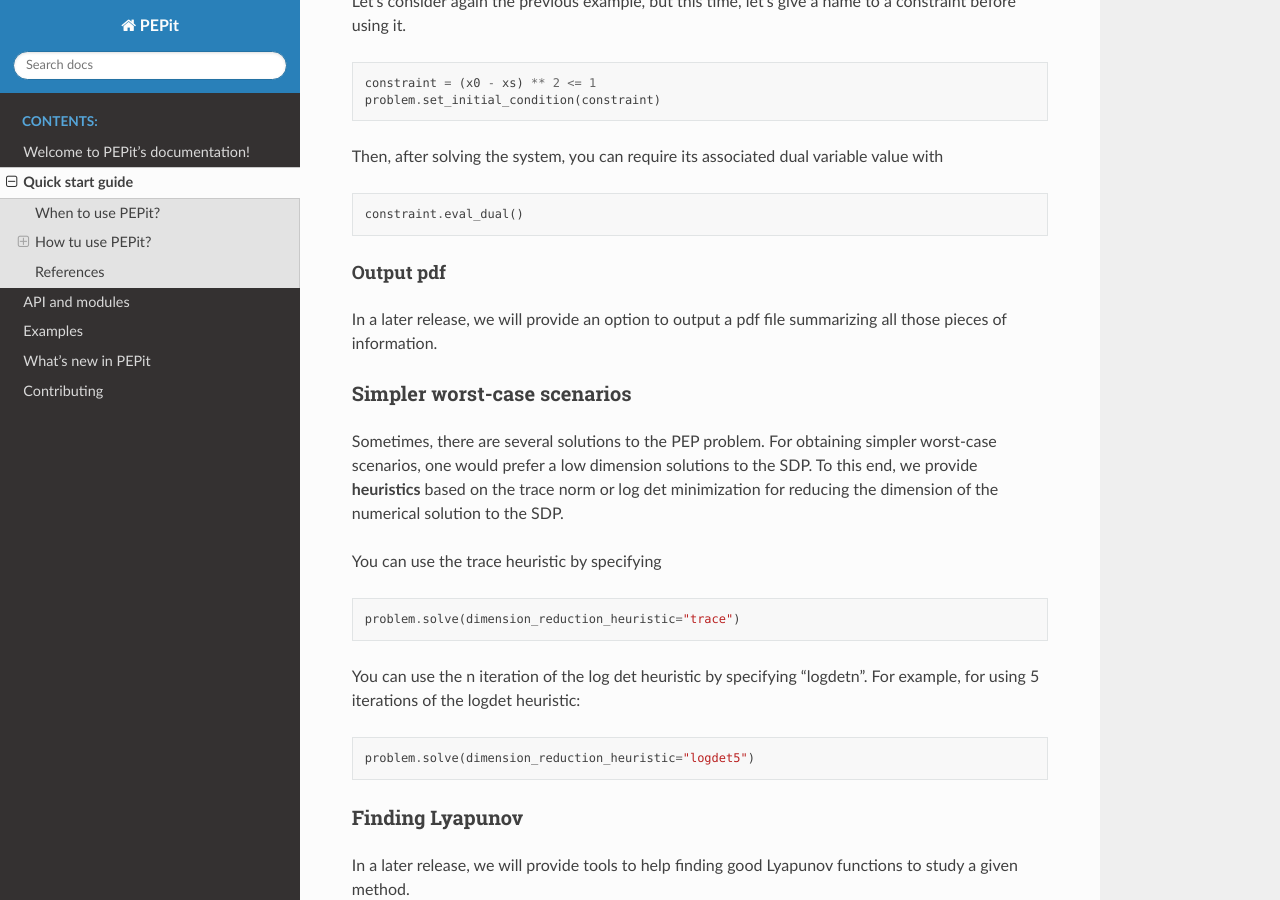
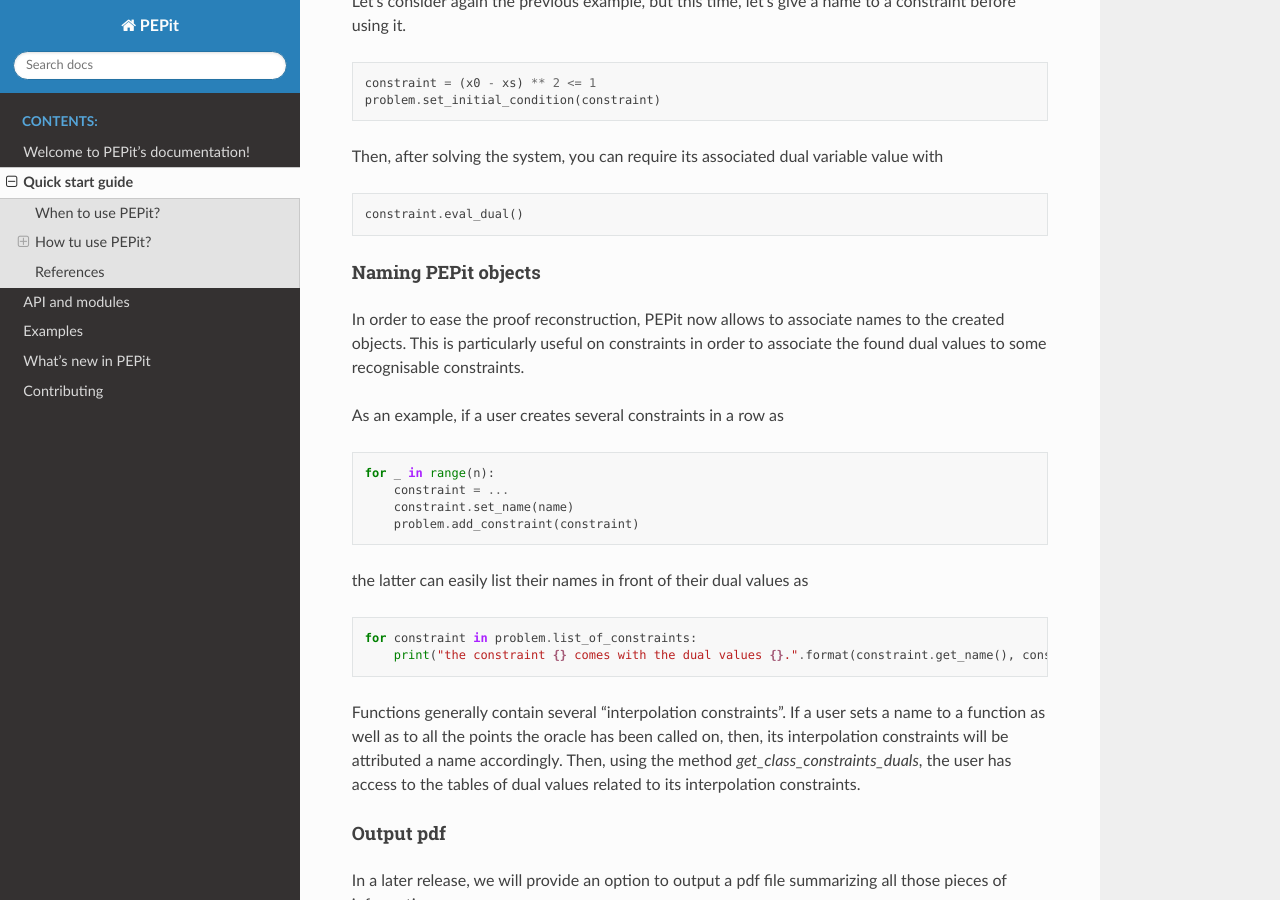
Before and after one commit to PerformanceEstimation/PEPit, a Sphinx documentation site: the page built from docs/source/quickstart.rst, in a window 1280 px wide and 900 px high, scrolled down 3813 px. Built offline with Sphinx 7.4.7 and the Read the Docs theme 2.0.0, drawn with Linux system fonts in a browser that asks for light colours; some of the changed text lies outside the part shown.

Commit message:
Update quickstart

```diff
--- a/docs/source/quickstart.rst
+++ b/docs/source/quickstart.rst
@@ -210,6 +210,34 @@ Then, after solving the system, you can require its associated dual variable val
 .. code-block::
 
     constraint.eval_dual()
+
+Naming PEPit objects
+~~~~~~~~~~~~~~~~~~~~
+
+In order to ease the proof reconstruction, PEPit now allows to associate names to the created objects.
+This is particularly useful on constraints in order to associate the found dual values to some recognisable constraints.
+
+As an example, if a user creates several constraints in a row as
+
+.. code-block::
+
+    for _ in range(n):
+        constraint = ...
+        constraint.set_name(name)
+        problem.add_constraint(constraint)
+
+the latter can easily list their names in front of their dual values as
+
+.. code-block::
+
+    for constraint in problem.list_of_constraints:
+        print("the constraint {} comes with the dual values {}.".format(constraint.get_name(), constraint.eval_dual()))
+
+Functions generally contain several "interpolation constraints".
+If a user sets a name to a function as well as to all the points the oracle has been called on,
+then, its interpolation constraints will be attributed a name accordingly.
+Then, using the method `get_class_constraints_duals`,
+the user has access to the tables of dual values related to its interpolation constraints.
 
 Output pdf
 ~~~~~~~~~~
```
Also changed, not shown: other parts of docs/source/quickstart.rst (+1 -1 lines).
